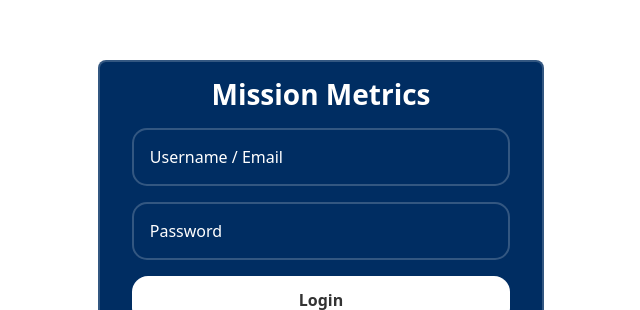
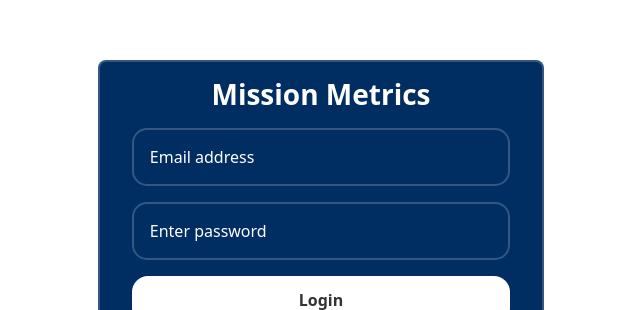
Before and after one commit to mhonatendai/mission-metrics-web, a React (Create React App) app: page / in a window 1280 px wide. Shown: the part 179-489 px from the top of the page, without its empty margins (319-959 px from the left). Built offline with nearby package versions, Linux system fonts and the light colour scheme.

Commit message:
Login clean up and formatting.

```diff
--- a/src/App.css
+++ b/src/App.css
@@ -5,11 +5,11 @@
   height: 100vh;
 }
 
-.outer-wrapper{
+.outer-wrapper {
   width: 40%;
 }
 
-.wrapper{
+.wrapper {
   width: 100%;
   background: #002D62;
   border: 2px solid rgba(255, 255, 255, .2);
@@ -24,7 +24,7 @@
   font-weight: 600;
 }
 
-  .input-box{
+.input-box {
   margin-top: 1rem;
 }
 
@@ -91,3 +91,12 @@
   gap: 1rem;
   margin-top: 2rem;
 }
+
+.error-message {
+  color: red;
+  font-weight: bold;
+  background-color: #fdd;
+  padding: 10px;
+  border: 1px solid red;
+  border-radius: 5px;
+}
--- a/src/components/LoginForm.js
+++ b/src/components/LoginForm.js
@@ -1,18 +1,50 @@
-import React from 'react';
+import React, { useState } from 'react';
 import { Link } from 'react-router-dom';
+import axios from 'axios';
+
 
 const LoginForm = () => {
+    const [error, setError] = useState('');
+    const [emailAddress, setEmailAddress] = useState('');
+    const [password, setPassword] = useState('');
+
+    const handleSubmit = async (event) => {
+        event.preventDefault();
+        const loginDTO = { emailAddress, password };
+        try {
+            const responseData = await axios.post('http://localhost:8098/mission-metrics/user/login', loginDTO);
+        } catch (err) {
+            setError('Registration failed. Please try again later.');
+            console.error(err);
+        }
+    };
+
     return (
         <div className='outer-wrapper'>
+            {error && <p className='error-message'>{error}</p>}
             <div className='wrapper'>
                 <div>
                     <h3 className='title'>Mission Metrics</h3>
                     <form action="#">
                         <div className="input-box">
-                            <input type="text" placeholder="Username / Email" required />
+                            <input
+                                type="email"
+                                className="form-control"
+                                placeholder="Email address"
+                                value={emailAddress}
+                                onChange={(e) => setEmailAddress(e.target.value)}
+                                required
+                            />
                         </div>
                         <div className="input-box">
-                            <input type="password" placeholder="Password" required />
+                            <input
+                                type="password"
+                                className="form-control"
+                                placeholder="Enter password"
+                                value={password}
+                                onChange={(e) => setPassword(e.target.value)}
+                                required
+                            />
                         </div>
                         <div className="input-box">
                             <button type="button" class="btn btn-primary">Login</button>
--- a/src/components/RegisterUser.jsx
+++ b/src/components/RegisterUser.jsx
@@ -12,7 +12,6 @@ const RegisterUser = () => {
     const [gender, setGender] = useState('');
     const genders = ['Male', 'Female'];
     const [fullName, setFullName] = useState('');
-    const [phoneNumber, setPhoneNumber] = useState('');
     const [emailAddress, setEmailAddress] = useState('');
     const [successMessage, setSuccessMessage] = useState('');
     const [error, setError] = useState('');
@@ -23,8 +22,8 @@ const RegisterUser = () => {
         setIsRegistered(false);
         setPassword('');
         setRepeatedPassword('');
-        setPhoneNumber('');
         setGender('');
+        setError('');
     };
 
     const handleSubmit = async (event) => {
@@ -32,22 +31,19 @@ const RegisterUser = () => {
         const registerDTO = { fullName, emailAddress, password, gender };
         const uppercaseGender = gender.toUpperCase();
         const modifiedRegisterDTO = { ...registerDTO, gender: uppercaseGender };
-        console.log("DTO: ", registerDTO);
-        console.log("Modified DTO: ", modifiedRegisterDTO);
         try {
             const responseData = await axios.post('http://localhost:8098/mission-metrics/user/register', modifiedRegisterDTO);
             setSuccessMessage('Registration successful! Welcome!');
             setIsRegistered(true);
             setResponse(responseData);
         } catch (err) {
-            setError('Registration failed. Please try again.');
-            console.error(err);
+            setError('Registration failed. Please try again later.');
         }
     };
 
     return (
         <div className='outer-wrapper'>
-            {error && <p>{error}</p>}
+            {error && <p className='error-message'>{error}</p>}
             <div className='wrapper'>
                 {isRegistered ? (
                     <RegistrationSuccess message={successMessage} response={response} />
```
Lines whose indentation alone changed are shown as unchanged.
